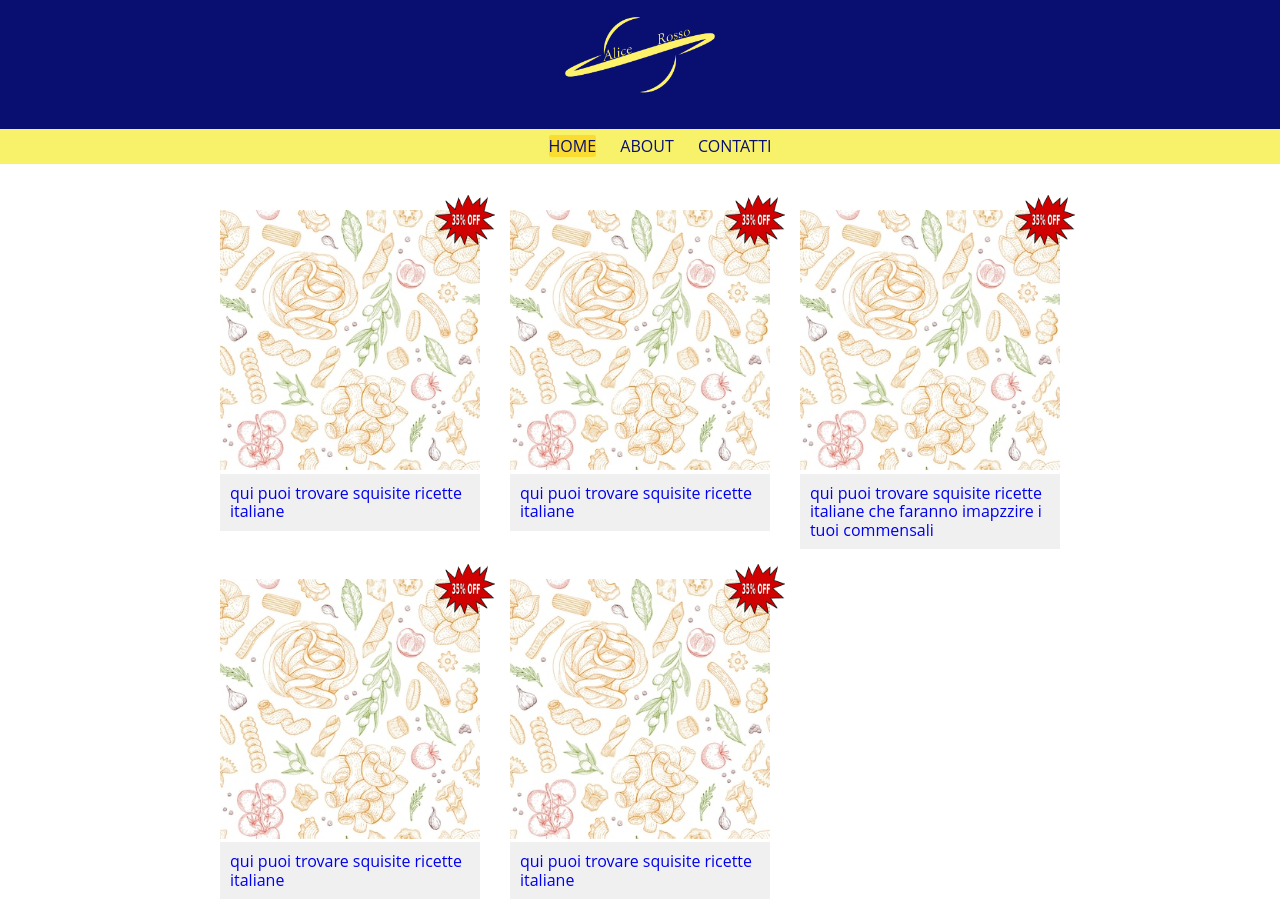
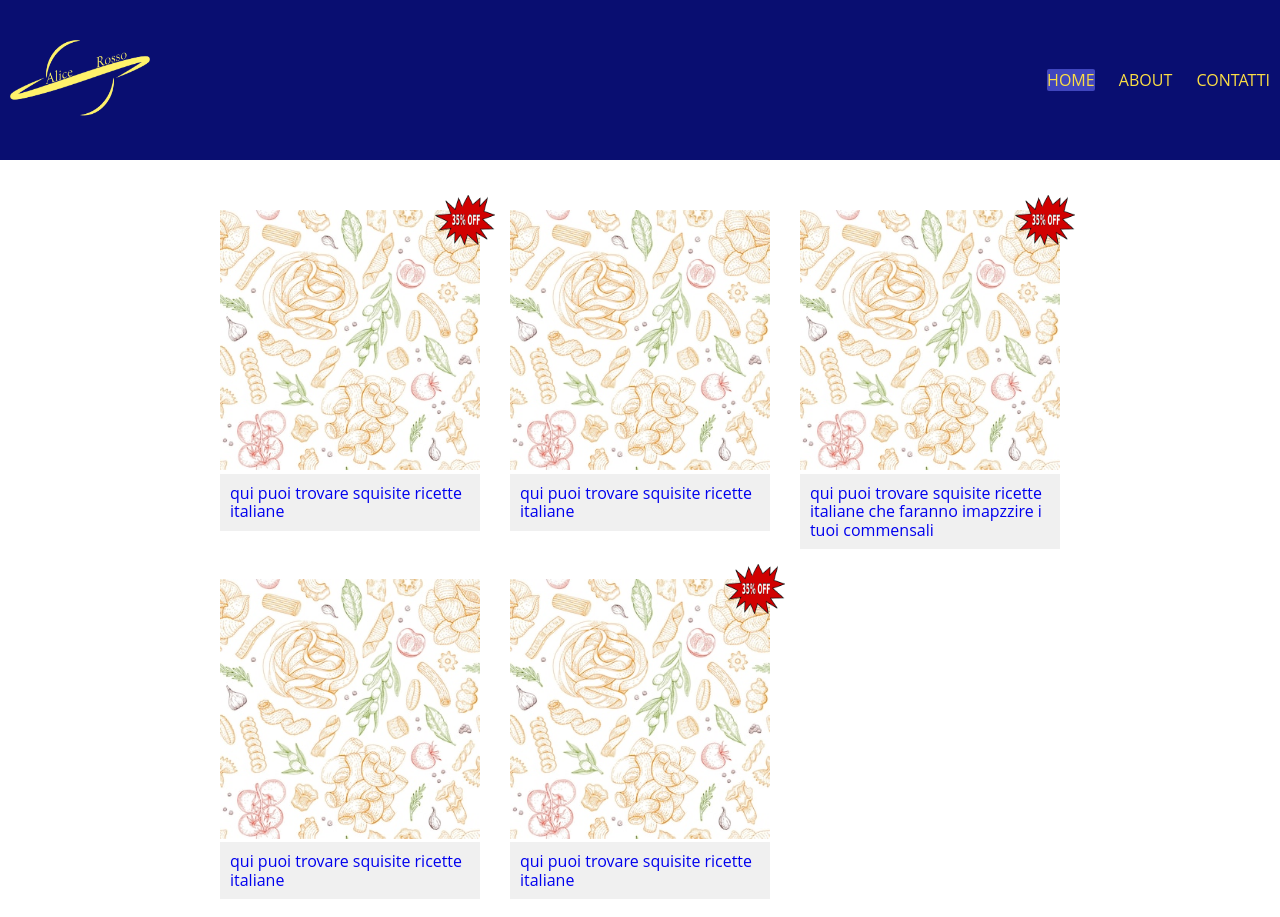
Before and after one commit to ali5112/portfolio-alicerosso, a plain HTML site: page index.html in a window 1280 px wide. Shown: the top 917 px of the page. Drawn offline with Linux system fonts and the light colour scheme.

Commit message:
Add files via upload

```diff
--- a/index.html
+++ b/index.html
@@ -34,11 +34,11 @@
         </header>
         <main id="main-content">
             <div class="container">
-                <section id="gallery" class="clearfix">
+                <section id="gallery">
                   <div class="item">
                     <a href="file:///C:/Users/lenovo/Desktop/portfolio%20front%20end%20developer/ricette_italiane/index.html" target="_blank">
                         <div class="immagine">
-                            <img src="immagini/cibo.jpg" alt="immagine con del cibo">
+                            <img src="immagini/cibo.jpg" alt="cibo">
                         </div>
                         <div class="caption">
                             <p> qui puoi trovare squisite ricette italiane</p>
@@ -50,11 +50,11 @@
                     <div class="item">
                         <a href="file:///C:/Users/lenovo/Desktop/portfolio%20front%20end%20developer/ricette_italiane/index.html" target="_blank">
                             <div class="immagine">
-                                <img src="immagini/cibo.jpg" alt="immagine con del cibo">
+                                <img src="immagini/cibo.jpg" alt="cibo">
                             </div>
                             <div class="caption">
                                 <p> qui puoi trovare squisite ricette italiane</p>
-                                <img src="immagini/sconto.png" alt="sconto">
+
 
                             </div>
                         </a>
@@ -62,7 +62,7 @@
                   <div class="item">
                     <a href="file:///C:/Users/lenovo/Desktop/portfolio%20front%20end%20developer/ricette_italiane/index.html" target="_blank">
                         <div class="immagine">
-                            <img src="immagini/cibo.jpg" alt="immagine con del cibo">
+                            <img src="immagini/cibo.jpg" alt="cibo">
                         </div>
                         <div class="caption">
                             <p> qui puoi trovare squisite ricette italiane che faranno imapzzire i tuoi commensali</p>
@@ -73,11 +73,11 @@
                     <div class="item">
                         <a href="file:///C:/Users/lenovo/Desktop/portfolio%20front%20end%20developer/ricette_italiane/index.html" target="_blank">
                             <div class="immagine">
-                                <img src="immagini/cibo.jpg" alt="immagine con del cibo">
+                                <img src="immagini/cibo.jpg" alt="cibo">
                             </div>
                             <div class="caption">
                                 <p> qui puoi trovare squisite ricette italiane </p>
-                                <img src="immagini/sconto.png" alt="sconto">
+
 
                             </div>
                         </a>
@@ -85,7 +85,7 @@
                         <div class="item">
                             <a href="file:///C:/Users/lenovo/Desktop/portfolio%20front%20end%20developer/ricette_italiane/index.html" target="_blank">
                                 <div class="immagine">
-                                    <img src="immagini/cibo.jpg" alt="immagine con del cibo">
+                                    <img src="immagini/cibo.jpg" alt="cibo">
                                 </div>
                                 <div class="caption">
                                     <p> qui puoi trovare squisite ricette italiane</p>
--- a/style.css
+++ b/style.css
@@ -15,7 +15,7 @@ a{
     padding: 0 15px;
 }
 .active{
-    background: #fbdd32;
+    background:#fcde44 ;
      border-radius: 2px;
 
 }
@@ -41,13 +41,13 @@ header{
 header img{
     width: 150px;
     height: 110px;
+    padding-left: 10px;
 
 }
 /**************NAVIGATION*******************/
 #nav{
     list-style-type: none;
     text-align: center;
-    background-color:#f8f26a;
 }
 #nav li{
     display: inline-block;
@@ -57,6 +57,7 @@ header img{
 #nav li a{
     color:#090e71;
     text-decoration: none;
+
 }
 /**************MAIN*******************/
 main{
@@ -65,6 +66,8 @@ main{
 }
 /**************GALLERY*******************/
 #gallery{
+    display: flex;
+    flex-wrap: wrap;
     padding-top: 15px;
     padding-bottom: 15px;
 }
@@ -76,8 +79,7 @@ main{
     line-height: 0;
 }
 #gallery .item{
-    float: left;
-    width: 50%;
+    flex: 0 1 50%;
     padding:15px;
     position: relative;
 }
@@ -147,28 +149,24 @@ footer .main a {
 
 
 
-@media only screen and (min-width: 768px){
+@media screen and (min-width: 768px){
     /****tutti gli schermi di pc ecc più larghi di 768 vedranno tre colonne**********/
-    #gallery .item{
-        width: 33.3333%;
-         }
-        #gallery .item:nth-child(3n+1){
-        clear: left;
-        }
+    nav{
+        background-color:#fbfc53;
     }
-    #gallery .item:hover {
-      opacity: .7;
+    #nav li a{
+        transition: background .3s;
+        color:#090e71;
     }
-    #gallery .item{
-        transition: .3s;
+    #nav li a:hover {
+        background: #fcde44;
+        border-radius: 2px;
+
     }
-        #nav li a{
-            transition: background .3s;
-        }
-        #nav li a:hover {
-            background: #fbdd32;
-            border-radius: 2px;
-        }
+  #gallery .item{
+    flex: 0 1 33.333%
+  }
+
 /*********** ABOUT **********/
 
  #about img{
@@ -198,19 +196,62 @@ float: right;
     float: right;
     width: 30%;
 }
+}
 
 
+@media screen and (min-width: 992px){
+    header{
+       display: flex;
+       justify-content: space-between;
+       align-items: center;
+    }
 
-@media only screen and (min-width: 992px){
+    nav{
+        background-color: #090e71;
+
+    }
+
+    #gallery .item:hover {
+        opacity: .7;
+      }
+      #gallery .item{
+          transition: .3s;
+      }
+          #nav li a{
+              transition: background .3s;
+              color: #fcde44;
+          }
+          #nav li a:hover {
+              background: #4046be;
+              border-radius: 2px;
+          }
+          .active{
+            background: #4046be;
+             border-radius: 2px;
+
+        }
 
 }
 
-@media only screen and (max-width: 767px){
+@media  screen and (max-width: 767px){
+    nav{
+        background-color:#fbfc53;
+    }
+    #nav li a{
+        transition: background .3s;
+        color:#090e71;
+    }
+    #nav li a:hover {
+        background: #fcde44;
+        border-radius: 2px;
+        opacity: .3;
+    }
     #gallery .item:nth-child(2n+1){
         clear: left;
     }
-}
+
 #about img{
+    border-radius: 100%;
     padding: 5px;
     width: 100%;
    }
@@ -225,3 +266,4 @@ float: right;
     #contact .contacts{
         width: 100%;
     }
+}
```
Also changed, not shown: immagini/arancione.jpg (added), immagini/rosa.jpg (added), immagini/rosso.jpg (added), immagini/verde.jpg (added), immagini/viola.jpeg (added).
